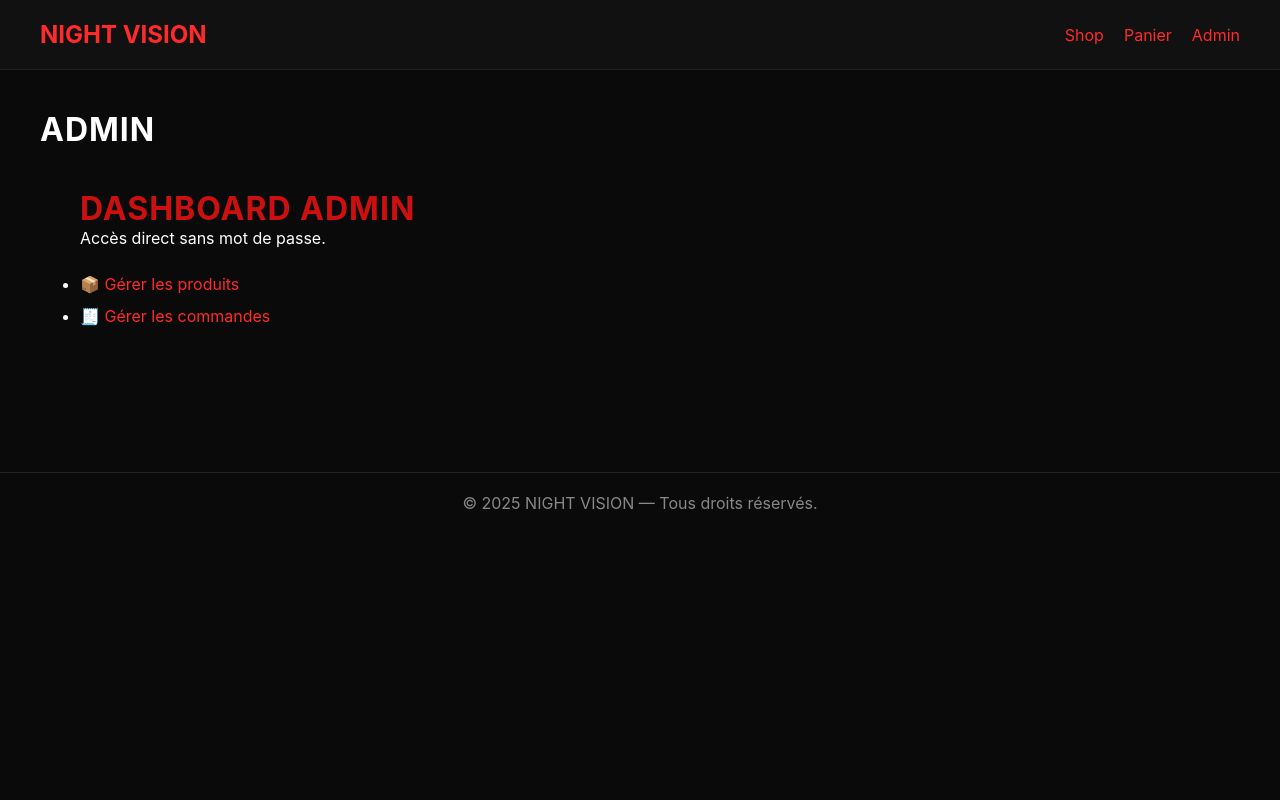
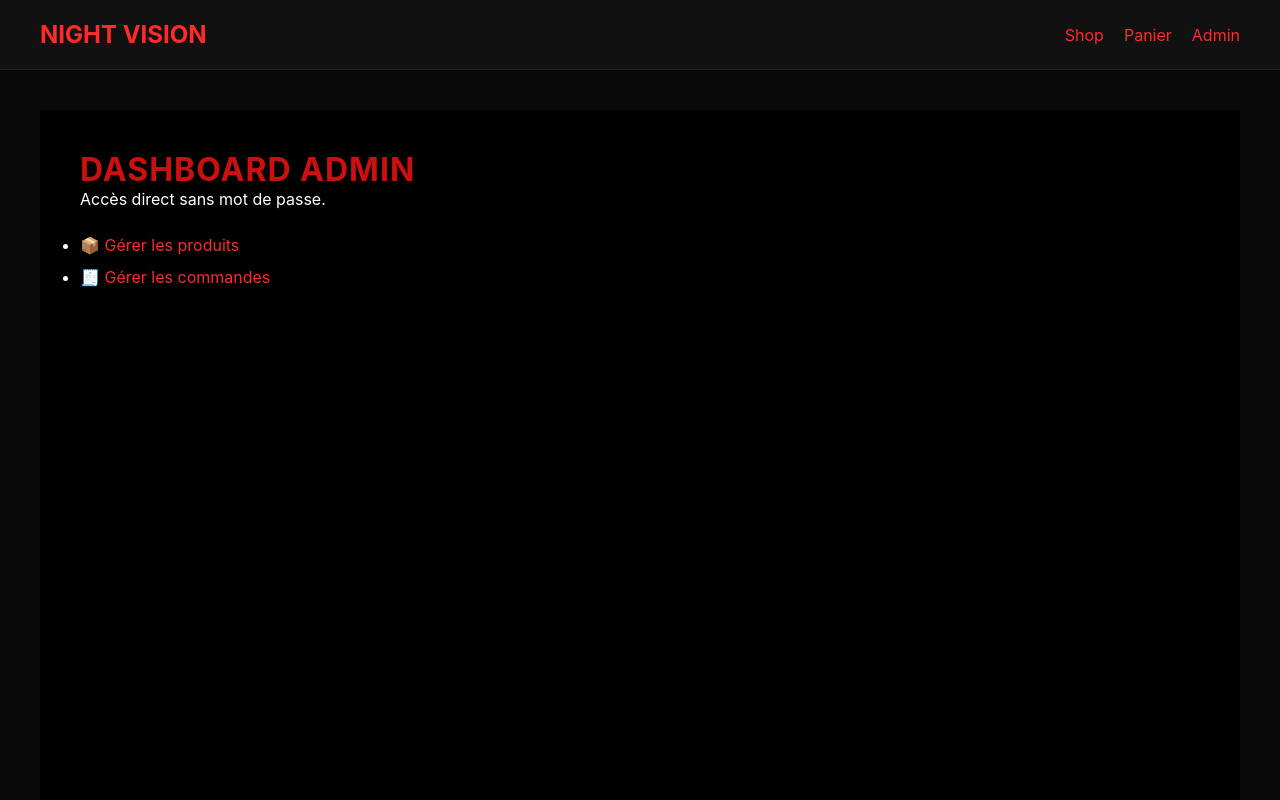
Before and after one commit to gaetanfionda-bot/NV12_FIXED_FINAL.zip, a Next.js app: page /admin in a window 1280 px wide. Shown: the top 800 px of the page. Built offline with nearby package versions, Linux system fonts and the light colour scheme.

Commit message:
Update layout.jsx

```diff
--- a/app/admin/layout.jsx
+++ b/app/admin/layout.jsx
@@ -1,8 +1,8 @@
+// app/admin/layout.jsx
 export default function AdminLayout({ children }) {
   return (
-    <div className="min-h-screen bg-black text-white px-6 py-10">
-      <h1 className="text-3xl font-bold mb-10 text-red-600">Admin</h1>
-      <div className="max-w-4xl">{children}</div>
+    <div style={{ minHeight: "100vh", background: "#000" }}>
+      {children}
     </div>
   );
 }
```
